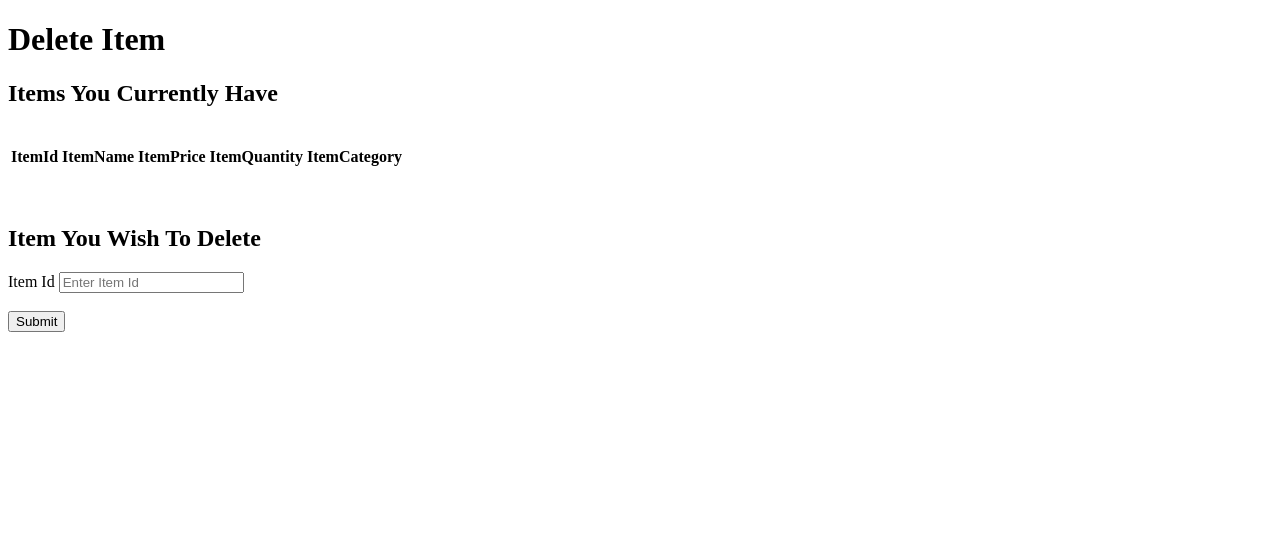
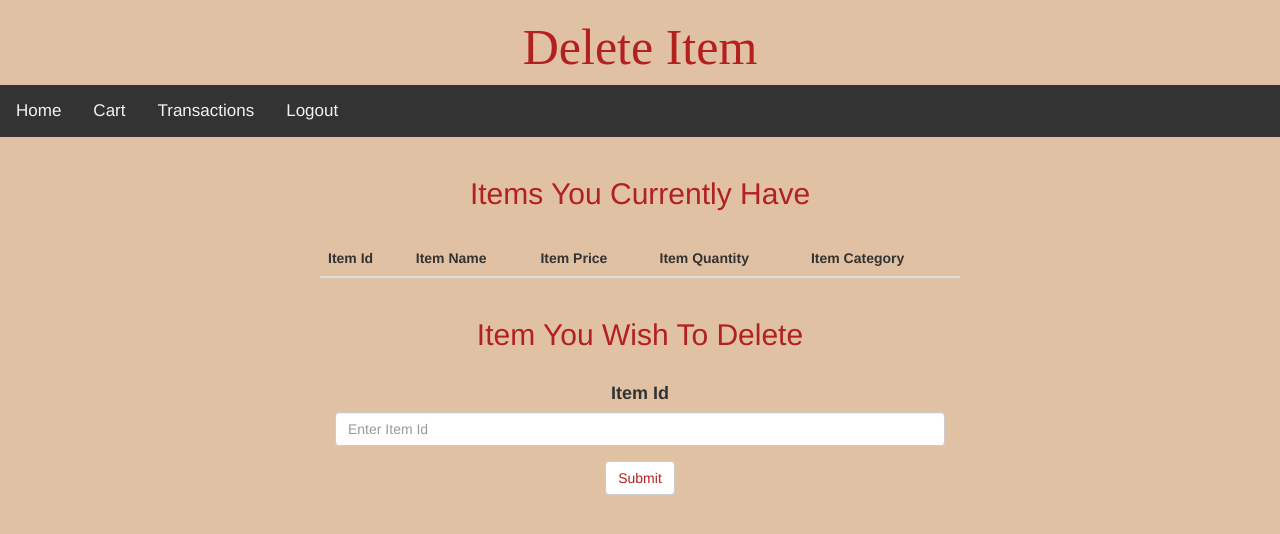
Before and after one commit to Maha-Muthu/LiveMART, a Flask app: page /retailerDeleteItem in a window 1280 px wide. Shown: the top 534 px of the page. Run offline with Flask 2, Linux system fonts and the light colour scheme; data comes from the database, SQL or seed files in the repository; lists and menus that the app fills with data are empty; some libraries are stand-ins or nearby versions.

Commit message:
RetailerItem Upload and Delete HTML added

```diff
--- /dev/null
+++ b/OnlineDelivery/static/css/retailerremoveitem.css
@@ -0,0 +1,62 @@
+/* Add a black background color to the top navigation */
+.topnav {
+    background-color: #333;
+    overflow: hidden;
+  }
+
+  /* Style the links inside the navigation bar */
+  .topnav a {
+    float: left;
+    color: #f2f2f2;
+    text-align: center;
+    padding: 14px 16px;
+    text-decoration: none;
+    font-size: 17px;
+  }
+
+  /* Change the color of links on hover */
+  .topnav a:hover {
+    background-color: #ddd;
+    color: black;
+  }
+
+  /* Add a color to the active/current link */
+  .topnav a.active {
+    background-color:rgb(179, 32, 32);
+    color: white;
+  }
+h1{
+    text-align: center;
+    color: rgb(179, 32, 32);
+    font-size: 50px;
+    font-family: "Times New Roman", Times, serif;
+}
+h2 {
+    color:rgb(179, 32, 32);
+    font-size: 30px;
+    text-align: center;
+  }
+  h5{
+    font-size: 20px;
+  }
+  a
+  {text-decoration: none;}
+  a:hover
+  {text-decoration: none;}
+  a:visited
+  {text-decoration: none;}
+  h1
+{
+    text-align: center;
+}
+body
+{
+    background-color: rgb(224, 193, 164);
+}
+.label{
+    font-size: 20px;
+}
+.table {
+  margin: auto;
+  width: 50% !important;
+}
--- a/OnlineDelivery/templates/RetailerRemoveItem.html
+++ b/OnlineDelivery/templates/RetailerRemoveItem.html
@@ -1,44 +1,62 @@
 <!DOCTYPE html>
 <html>
 <head>
-
+  <title>RetailerDeleteItem</title>
+  <meta charset="utf-8">
+  <meta name="viewport" content="width=device-width, initial-scale=1">
+  <link rel="stylesheet" href="https://maxcdn.bootstrapcdn.com/bootstrap/3.4.1/css/bootstrap.min.css">
+  <script src="https://ajax.googleapis.com/ajax/libs/jquery/3.5.1/jquery.min.js"></script>
+  <script src="https://maxcdn.bootstrapcdn.com/bootstrap/3.4.1/js/bootstrap.min.js"></script>
+  <link rel="stylesheet" href="../static/css/retailerremoveitem.css">
 </head>
 <body>
-        <h1>Delete Item</h1>
+  <h1>
+    Delete Item
+  </h1>
+  <div class="topnav">
+    <a href="#">Home</a>
+    <a href="#Cart">Cart</a>
+    <a href="#Transactions">Transactions</a>
+    <a href="{{ url_for('logout') }}">Logout</a>
+  </div>
+  <br>
         <h2>Items You Currently Have</h2>
         <br>
-        <table>
-            <thead>
+
+        <table class="table">
+            <thead class="thead-dark">
               <tr>
-                    <th>ItemId</th>
-                    <th>ItemName</th>
-                    <th>ItemPrice</th>
-                    <th>ItemQuantity</th>
-                    <th>ItemCategory</th>
+                <th scope="col">Item Id</th>
+                <th scope="col">Item Name</th>
+                <th scope="col">Item Price</th>
+                <th scope="col">Item Quantity</th>
+                <th scope="col">Item Category</th>
               </tr>
             </thead>
             <tbody>
               {% for row in rows %}
               <tr>
-                    <td>{{row[0]}}</td>
-                    <td>{{row[1]}}</td>
-                    <td>{{row[2]}}</td>
-                    <td>{{row[3]}}</td>
-                    <td>{{row[4]}}</td>
+                <td scope="row">{{row[0]}}</td>
+                <td scope="row">{{row[1]}}</td>
+                <td scope="row">{{row[2]}}</td>
+                <td scope="row">{{row[3]}}</td>
+                <td scope="row">{{row[4]}}</td>
               </tr>
               {% endfor %}
             </tbody>
           </table>
-        <br><br>
+          <br>
         <h2>Item You Wish To Delete</h2>
-        <div class="container">
+        <br>
+        <div class="container" style="width: 50%;">
             <form method = "post" action = "{{ url_for('wholesalerRemoveItem') }}">
-              <div class="form-group">
+              <div class="form-group" style="text-align: center; font-size: large;">
                 <label for="Item Id">Item Id</label>
                 <input type="text" class="form-control" placeholder="Enter Item Id" name="itemId" required>
               </div>
-              <br>
-              <button type="submit" class="btn btn-default">Submit</button>
+              <center>
+              <button type="submit" style="color: rgb(179, 32, 32);" class="btn btn-default">Submit</button>
+            </center>
             </form>
           </div>
     </body>
```
Also changed, not shown: OnlineDelivery/static/css/retailerupload.css (added, +54 -0 lines), OnlineDelivery/templates/RetailerUpload.html (+58 -0 lines). Lines whose indentation alone changed are shown as unchanged.
